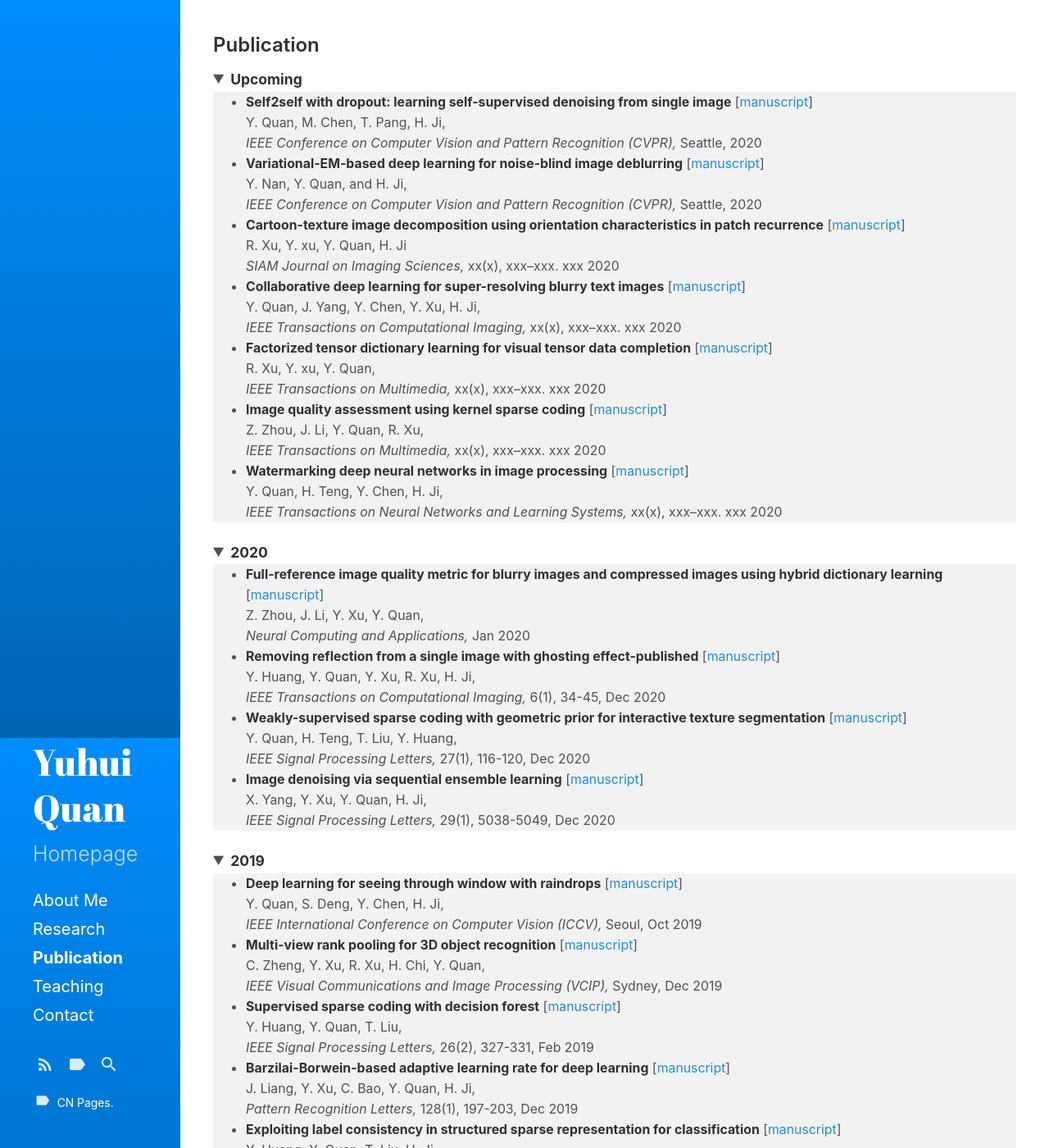
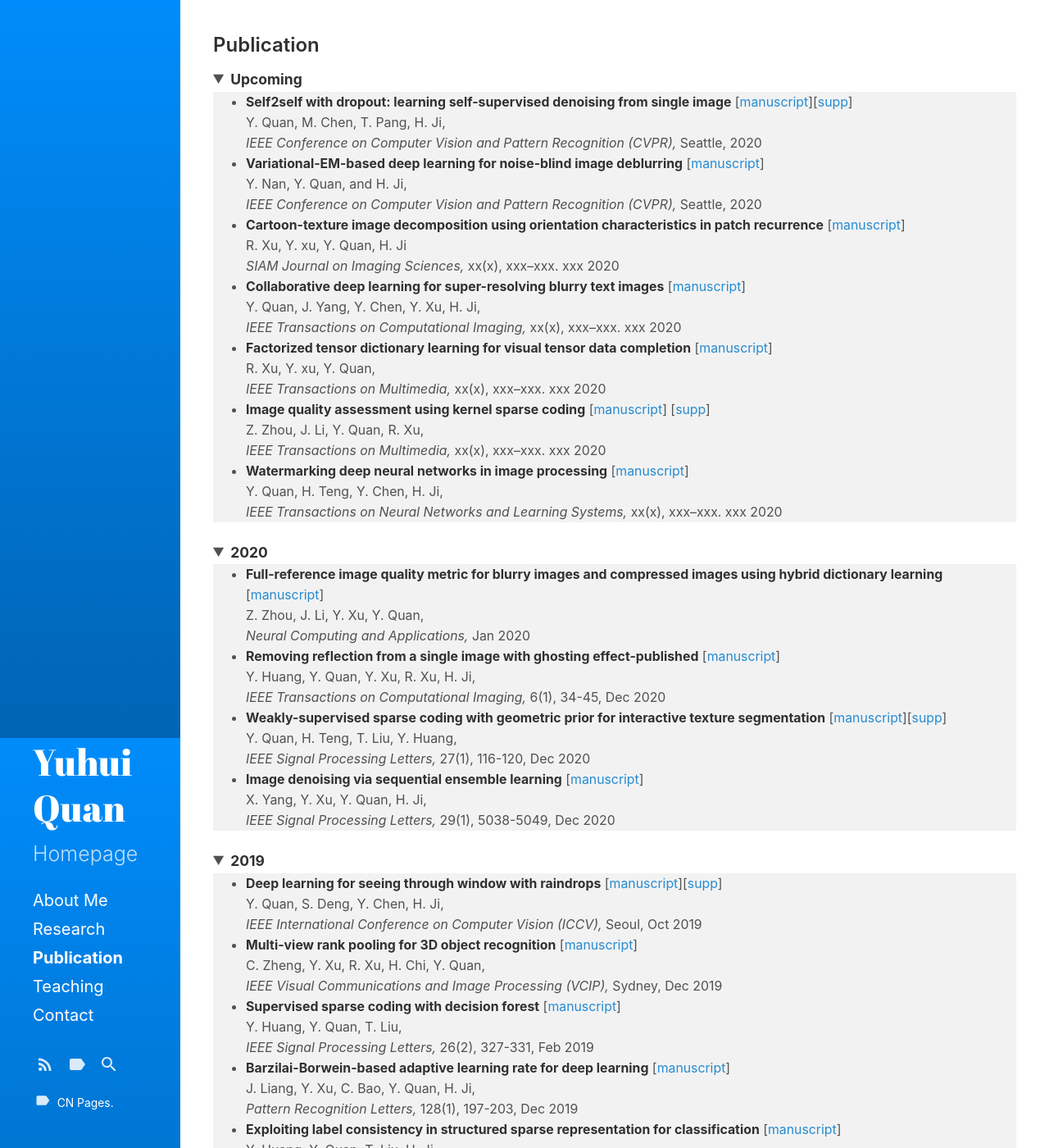
Before and after one commit to Dofboom/Dofboom.github.io, a Jekyll site: the page built from category/c_publication.md, in a window 1280 px wide and 1400 px high. Shown: the whole window at 82% size. Built offline with Jekyll 4.4.1, drawn with Linux system fonts in a browser that asks for light colours; part of the change alters nothing that is shown.

Commit message:
Update c_publication.md

```diff
--- a/category/c_publication.md
+++ b/category/c_publication.md
@@ -6,7 +6,7 @@ title: Publication
 <summary><span style="font-size: 105%;"><strong><small>Upcoming</small></strong></span></summary>
 <small>
 <ul style="background-color: #f2f2f2;">
-<li><span style="font-size: 95%;"><strong>Self2self with dropout: learning self-supervised denoising from single image</strong>  [<a href="https://github.com/Dofboom/Dofboom.github.io/raw/master/manuscript/20x-cvpr-Self2Self%20With%20Dropout%20Learning%20Self-Supervised%20Denoising%20From%20Single%20Image.pdf">manuscript</a>]</span><br />
+<li><span style="font-size: 95%;"><strong>Self2self with dropout: learning self-supervised denoising from single image</strong>  [<a href="https://github.com/Dofboom/Dofboom.github.io/raw/master/manuscript/20x-cvpr-Self2Self%20With%20Dropout%20Learning%20Self-Supervised%20Denoising%20From%20Single%20Image.pdf">manuscript</a>][<a href="https://github.com/Dofboom/Dofboom.github.io/raw/master/manuscript/20x-cvpr-Self2Self%20With%20Dropout%20Learning%20Self-Supervised%20Denoising%20From%20Single%20Image%20(SUPP).pdf">supp</a>]</span><br />
 <span style="font-size: 95%;"> Y. Quan, M. Chen, T. Pang, H. Ji,<br />
 <em>IEEE Conference on Computer Vision and Pattern Recognition (CVPR), </em>Seattle, 2020</span></li>
 
@@ -26,7 +26,7 @@ title: Publication
 <span style="font-size: 95%;">R. Xu, Y. xu, Y. Quan, <br />
 <em>IEEE Transactions on Multimedia, </em>xx(x), xxx–xxx. xxx 2020</span></li>
 
-<li><span style="font-size: 95%;"><strong>Image quality assessment using kernel sparse coding</strong>  [<a href="https://github.com/Dofboom/Dofboom.github.io/raw/master/manuscript/20x-tmm-Image%20Quality%20Assessment%20Using%20Kernel%20Sparse%20Coding.pdf">manuscript</a>]</span><br />
+<li><span style="font-size: 95%;"><strong>Image quality assessment using kernel sparse coding</strong>  [<a href="https://github.com/Dofboom/Dofboom.github.io/raw/master/manuscript/20x-tmm-Image%20Quality%20Assessment%20Using%20Kernel%20Sparse%20Coding.pdf">manuscript</a>] [<a href="https://github.com/Dofboom/Dofboom.github.io/raw/master/manuscript/20x-tmm-Image%20Quality%20Assessment%20Using%20Kernel%20Sparse%20Coding%20(SUPP).pdf">supp</a>]</span><br />
 <span style="font-size: 95%;"> Z. Zhou, J. Li, Y. Quan, R. Xu, <br />
 <em>IEEE Transactions on Multimedia, </em>xx(x), xxx–xxx. xxx 2020</span></li>
 
@@ -42,13 +42,13 @@ title: Publication
 <summary><span style="font-size: 105%;"><strong><small>2020</small></strong></span></summary>
 <small>
 <ul style="background-color: #f2f2f2;">
-<li><span style="font-size: 95%;"><strong>Full-reference image quality metric for blurry images and compressed images using hybrid dictionary learning</strong> [<a href="https://github.com/Dofboom/Dofboom.github.io/raw/master/papers/2019/Full-Reference%20Image%20Quality%20Metric%20for%20Blurry%20Images%20and%20Compressed%20Images%20using%20Hybrid%20Dictionary%20Learning.pdf" download="github">manuscript</a>] </span><br />
+<li><span style="font-size: 95%;"><strong>Full-reference image quality metric for blurry images and compressed images using hybrid dictionary learning</strong> [<a href="https://github.com/Dofboom/Dofboom.github.io/raw/master/manuscript/20-nca-Full-reference%20image%20quality%20metric%20for%20blurry%20images%20and%20compressed%20images%20using%20hybrid%20dictionary%20learning.pdf" download="github">manuscript</a>] </span><br />
 <span style="font-size: 95%;"> Z. Zhou, J. Li, Y. Xu, Y. Quan,<br />
 <em> Neural Computing and Applications, </em>Jan 2020</span></li>
-<li><span style="font-size: 95%;"><strong>Removing reflection from a single image with ghosting effect-published</strong> [<a href="https://github.com/Dofboom/Dofboom.github.io/raw/master/papers/2019/Removing%20Reflection%20From%20a%20Single%20Image%20With%20Ghosting%20Effect-published.pdf" download="github3">manuscript</a>]</span><br />
+<li><span style="font-size: 95%;"><strong>Removing reflection from a single image with ghosting effect-published</strong> [<a href="https://github.com/Dofboom/Dofboom.github.io/raw/master/manuscript/20-tci-Removing%20Reflection%20From%20a%20Single%20Image%20With%20Ghosting%20Effect.pdf" download="github3">manuscript</a>]</span><br />
 <span style="font-size: 95%;"> Y. Huang, Y. Quan, Y. Xu, R. Xu, H. Ji,<br />
  <em> IEEE Transactions on Computational Imaging, </em>6(1), 34-45, Dec 2020</span></li>
- <li><span style="font-size: 95%;"><strong>Weakly-supervised sparse coding with geometric prior for interactive texture segmentation</strong> [<a href="https://github.com/Dofboom/Dofboom.github.io/raw/master/papers/2019/Weakly-Supervised%20Sparse%20Coding%20with%20Geometric%20Prior%20for%20Interactive%20Texture%20Segmentation.pdf" download="github4">manuscript</a>]</span><br />
+ <li><span style="font-size: 95%;"><strong>Weakly-supervised sparse coding with geometric prior for interactive texture segmentation</strong> [<a href="https://github.com/Dofboom/Dofboom.github.io/raw/master/manuscript/20-spl-Weakly-Supervised%20Sparse%20Coding%20with%20Geometric%20Prior%20for%20Interactive%20Texture%20Segmentation.pdf" download="github4">manuscript</a>][<a href="https://github.com/Dofboom/Dofboom.github.io/raw/master/manuscript/20-spl-Weakly-Supervised%20Sparse%20Coding%20with%20Geometric%20Prior%20for%20Interactive%20Texture%20Segmentation%20(SUPP).pdf" download="sup3">supp</a>]</span><br />
 <span style="font-size: 95%;"> Y. Quan, H. Teng, T. Liu, Y. Huang,<br />
  <em> IEEE Signal Processing Letters, </em>27(1), 116-120, Dec 2020</span></li>
  <li><span style="font-size: 95%;"><strong>Image denoising via sequential ensemble learning</strong> [<a href="https://github.com/Dofboom/Dofboom.github.io/raw/master/manuscript/20-tip-Image%20Denoising%20via%20Sequential%20Ensemble%20Learning.pdf" download="github4">manuscript</a>]</span><br />
@@ -63,7 +63,7 @@ title: Publication
 <summary><span style="font-size: 105%;"><strong><small>2019</small></strong></span></summary>
 <small>
 <ul style="background-color: #f2f2f2;">
-<li><span style="font-size: 95%;"><strong>Deep learning for seeing through window with raindrops</strong> [<a href="https://github.com/Dofboom/Dofboom.github.io/raw/master/manuscript/19-iccv-Deep%20Learning%20for%20Seeing%20Through%20Window%20With%20Raindrops.pdf" download="CSDN">manuscript</a>]</span><br />
+<li><span style="font-size: 95%;"><strong>Deep learning for seeing through window with raindrops</strong> [<a href="https://github.com/Dofboom/Dofboom.github.io/raw/master/manuscript/19-iccv-Deep%20Learning%20for%20Seeing%20Through%20Window%20With%20Raindrops.pdf" download="github1">manuscript</a>][<a href="https://github.com/Dofboom/Dofboom.github.io/raw/master/manuscript/19-iccv-Deep%20Learning%20for%20Seeing%20Through%20Window%20With%20Raindrops%20(SUPP).pdf" download="sup2">supp</a>]</span><br />
 <span style="font-size: 95%;"> Y. Quan, S. Deng, Y. Chen, H. Ji,<br />
  <em> IEEE International Conference on Computer Vision (ICCV), </em>Seoul, Oct 2019</span></li>
 <li><span style="font-size: 95%;"><strong>Multi-view rank pooling for 3D object recognition</strong> [<a href="https://github.com/Dofboom/Dofboom.github.io/raw/master/papers/2019/Multi-view%20Rank%20Pooling%20for%203D%20Object%20Recognition.pdf" download="github2">manuscript</a>]</span><br />
@@ -108,7 +108,7 @@ title: Publication
 <summary><span style="font-size: 105%;"><strong><small>2017</small></strong></span></summary>
 <small>
 <ul style="background-color: #f2f2f2;">
-<li><span style="font-size: 95%;"><strong>Estimating defocus blur via rank of local patches</strong> [<a href="https://github.com/Dofboom/Dofboom.github.io/raw/master/manuscript/17-iccv-Estimating%20Defocus%20Blur%20via%20Rank%20of%20Local%20Patches.pdf" download="github12">manuscript</a>]<br />
+<li><span style="font-size: 95%;"><strong>Estimating defocus blur via rank of local patches</strong> [<a href="https://github.com/Dofboom/Dofboom.github.io/raw/master/manuscript/17-iccv-Estimating%20Defocus%20Blur%20via%20Rank%20of%20Local%20Patches.pdf" download="github12">manuscript</a>] [<a href="=https://github.com/Dofboom/Dofboom.github.io/raw/master/manuscript/17-iccv-Estimating%20Defocus%20Blur%20via%20Rank%20of%20Local%20Patches%20(SUPP).pdf" download="sup1">supp</a>]<br />
 <span style="font-size: 95%;"> G. Xu, Y. Quan, H. Ji,<br />
 <em> IEEE International Conference on Computer Vision (ICCV), </em>Venice, Oct 2017</span></span></li>
 <li><span style="font-size: 95%;"><strong>Image-based action recognition using hint-enhanced deep neural network</strong> [<a href="https://github.com/Dofboom/Dofboom.github.io/raw/master/manuscript/17-nc-Image-based%20action%20recognition%20using%20hint-enhanced%20deep%20neural%20network.pdf" download="github13">manuscript</a>] </span><br />
```
